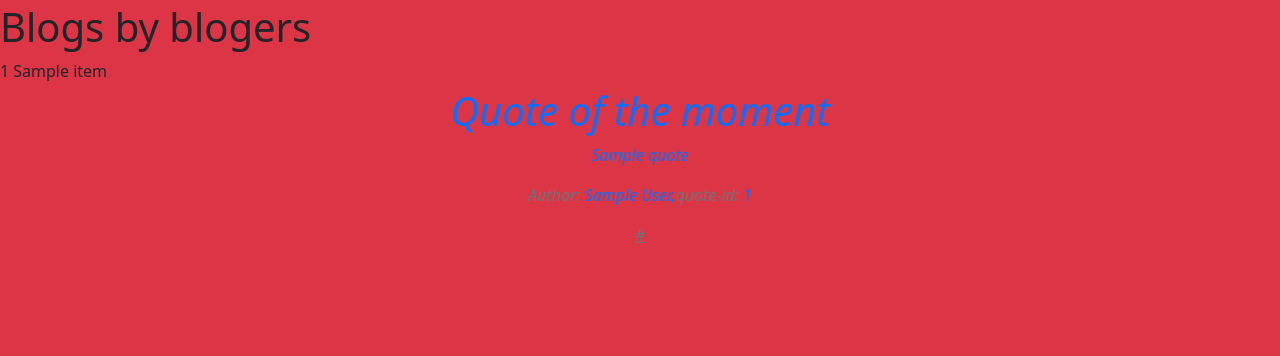
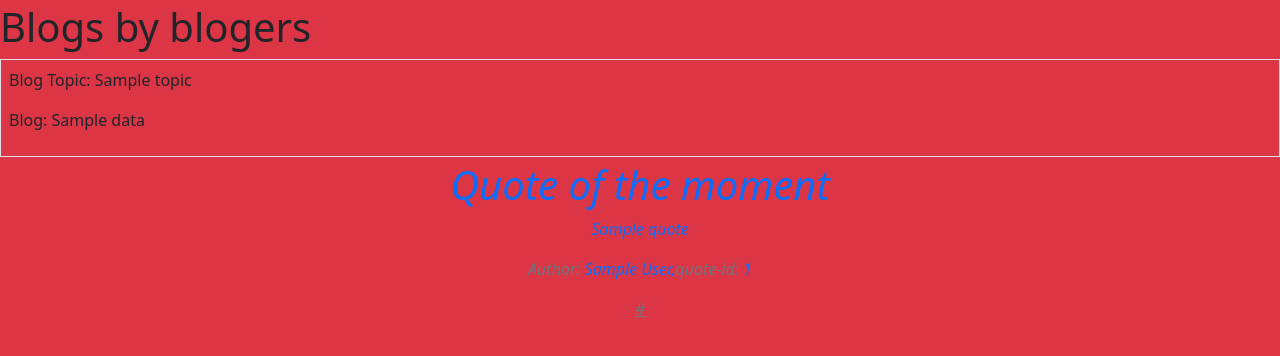
Before and after one commit to Daniel6996-arch/tweek, a Python web app: template app/templates/blogs.html in a window 1280 px wide. Shown: the part 53-409 px from the top of the page. Run offline with Jinja, Linux system fonts and the light colour scheme; the template is opened without the code that fills it: most values are stand-ins (such as "Sample title", 1, 10 or a date in 2020).

Commit message:
add succesful blog template

```diff
--- a/app/templates/blogs.html
+++ b/app/templates/blogs.html
@@ -5,11 +5,11 @@
 <h1>Blogs by blogers</h1>
 
 <div>
-    {% for item in data %}
-    <tr>
-        <td>{{item[0]}}</td>
-        <td>{{item[1]}}</td>
-    </tr>
+    {% for blog in blogs %}
+        <div class="border p-2">
+            <p>Blog Topic: {{blog.topic}}</p>
+            <p>Blog: {{blog.data}}</p>
+        </div>
     {% endfor %}
 </div>
 
```
Also changed, not shown: app/main/views.py (+6 -5 lines).
